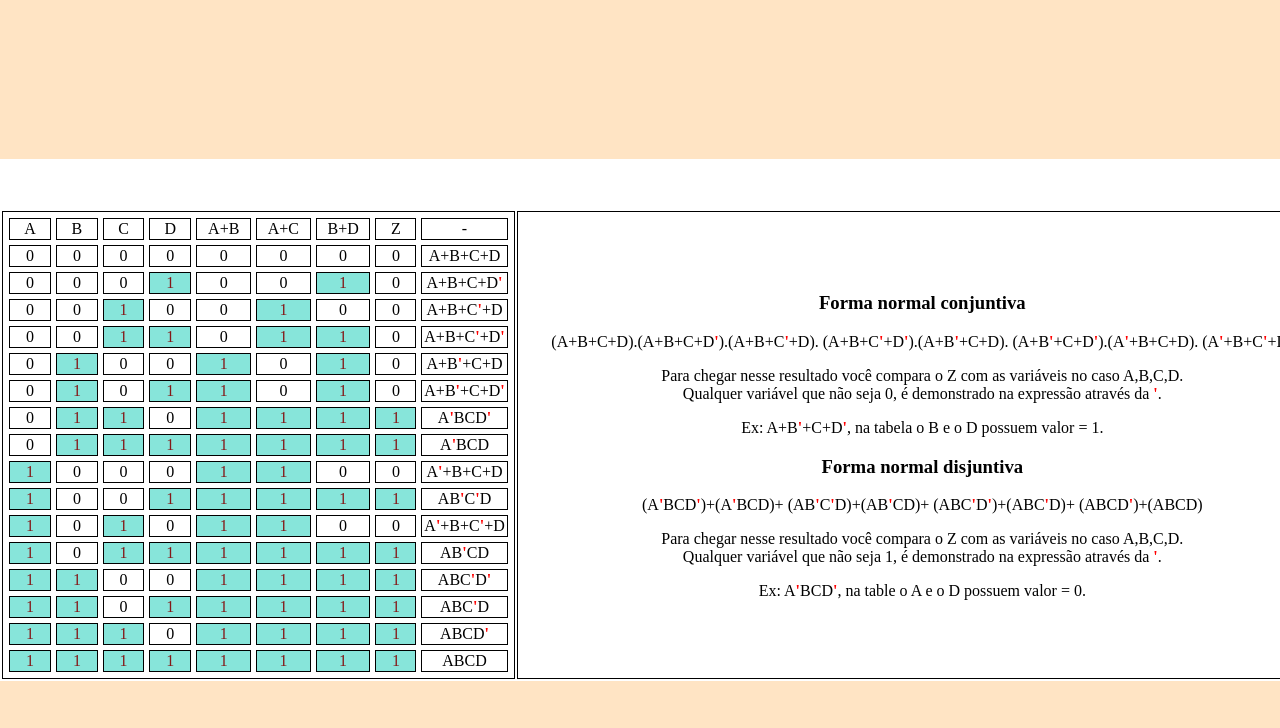
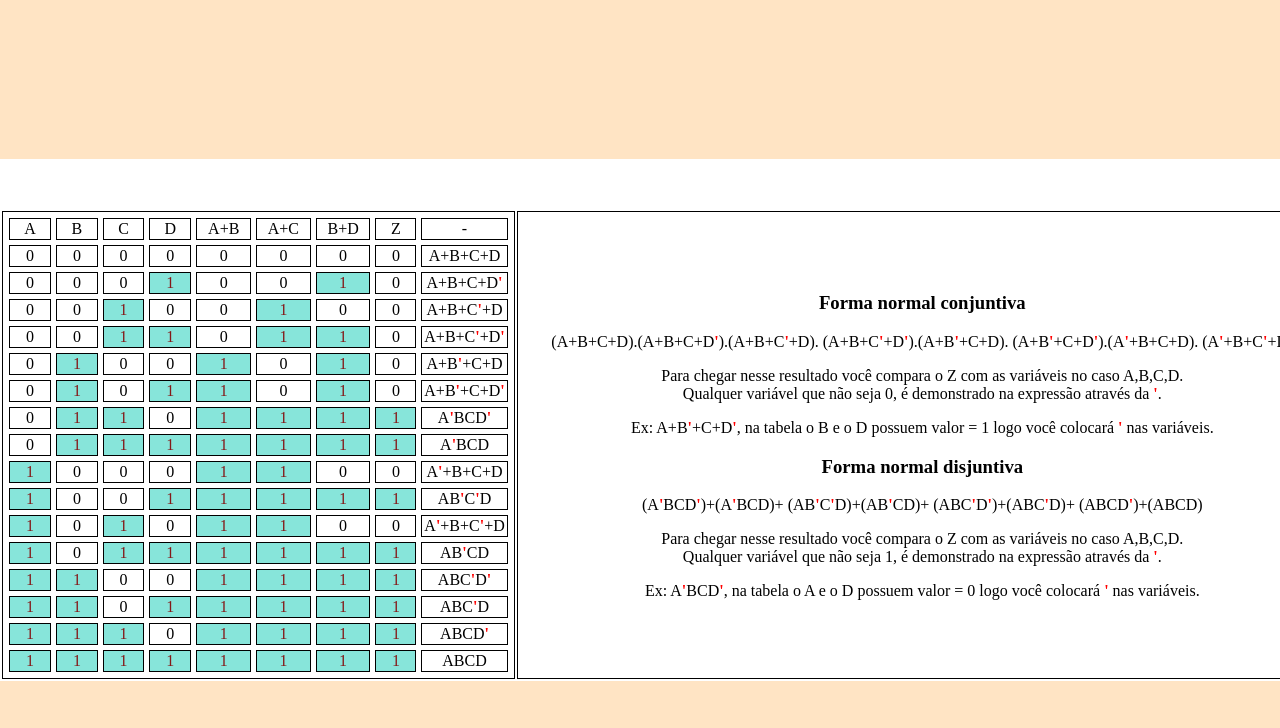
Before and after one commit to FernandoCAJr/MatematicaDiscreta, a plain HTML site: page index.html in a window 1280 px wide. Shown: the part 391-1119 px from the top of the page. Drawn offline with Linux system fonts and the light colour scheme.

Commit message:
Update index.html

```diff
--- a/index.html
+++ b/index.html
@@ -400,7 +400,7 @@
         </p>
         <p>Para chegar nesse resultado você compara o Z com as variáveis no caso A,B,C,D. <br>
           Qualquer variável que não seja 0, é demonstrado na expressão através da <span class="negative">'</span>.</p>
-        <p>Ex: A+B<span class="negative">'</span>+C+D<span class="negative">'</span>, na tabela o B e o D possuem valor = 1.</p>
+        <p>Ex: A+B<span class="negative">'</span>+C+D<span class="negative">'</span>, na tabela o B e o D possuem valor = 1 logo você colocará <span class="negative">'</span> nas variáveis.</p>
 
         <h3>Forma normal disjuntiva</h3>
         <p>(A<span class="negative">'</span>BCD<span class="negative">'</span>)+(A<span class="negative">'</span>BCD)+
@@ -410,7 +410,7 @@
         </p>
         <p>Para chegar nesse resultado você compara o Z com as variáveis no caso A,B,C,D. <br>
           Qualquer variável que não seja 1, é demonstrado na expressão através da <span class="negative">'</span>.</p>
-        <p>Ex: A<span class="negative">'</span>BCD<span class="negative">'</span>, na table o A e o D possuem valor = 0.</p>
+        <p>Ex: A<span class="negative">'</span>BCD<span class="negative">'</span>, na tabela o A e o D possuem valor = 0 logo você colocará <span class="negative">'</span> nas variáveis.</p>
       </td>
     </table>
   </div>
```
